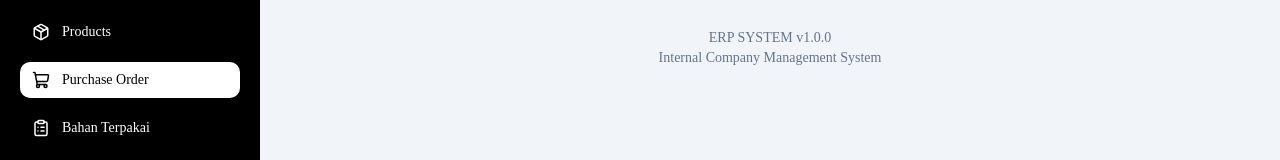
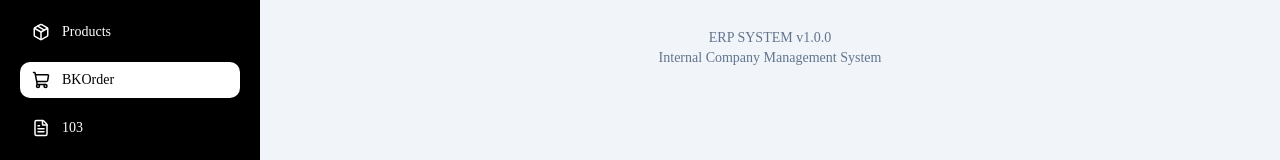
Before and after one commit to danangrajendrata1-dev/erp-system, a Next.js app in the folder frontend/erp-frontend/: page /purchase-orders in a window 1280 px wide. Shown: the part 358-518 px from the top of the page. Built offline with nearby package versions, Linux system fonts and the light colour scheme; no server answers.

Commit message:
feat: add sales 103 menu to sidebar

```diff
--- a/frontend/erp-frontend/components/sidebar.tsx
+++ b/frontend/erp-frontend/components/sidebar.tsx
@@ -39,7 +39,8 @@ export default function Sidebar() {
     { title: "Suppliers", href: "/suppliers", icon: Building2 },
     { title: "Inventory / Bahan", href: "/inventory", icon: Package },
     { title: "Products", href: "/products", icon: Package },
-    { title: "Purchase Order", href: "/purchase-orders", icon: ShoppingCart },
+    { title: "BKOrder", href: "/purchase-orders", icon: ShoppingCart },
+    { title: "103", href: "/sales-103", icon: FileText },
     { title: "Bahan Terpakai", href: "/material-usage", icon: ClipboardList },
     { title: "Hasil Produksi", href: "/production-results", icon: Factory },
     { title: "Pengiriman", href: "/delivery", icon: Truck },
```
